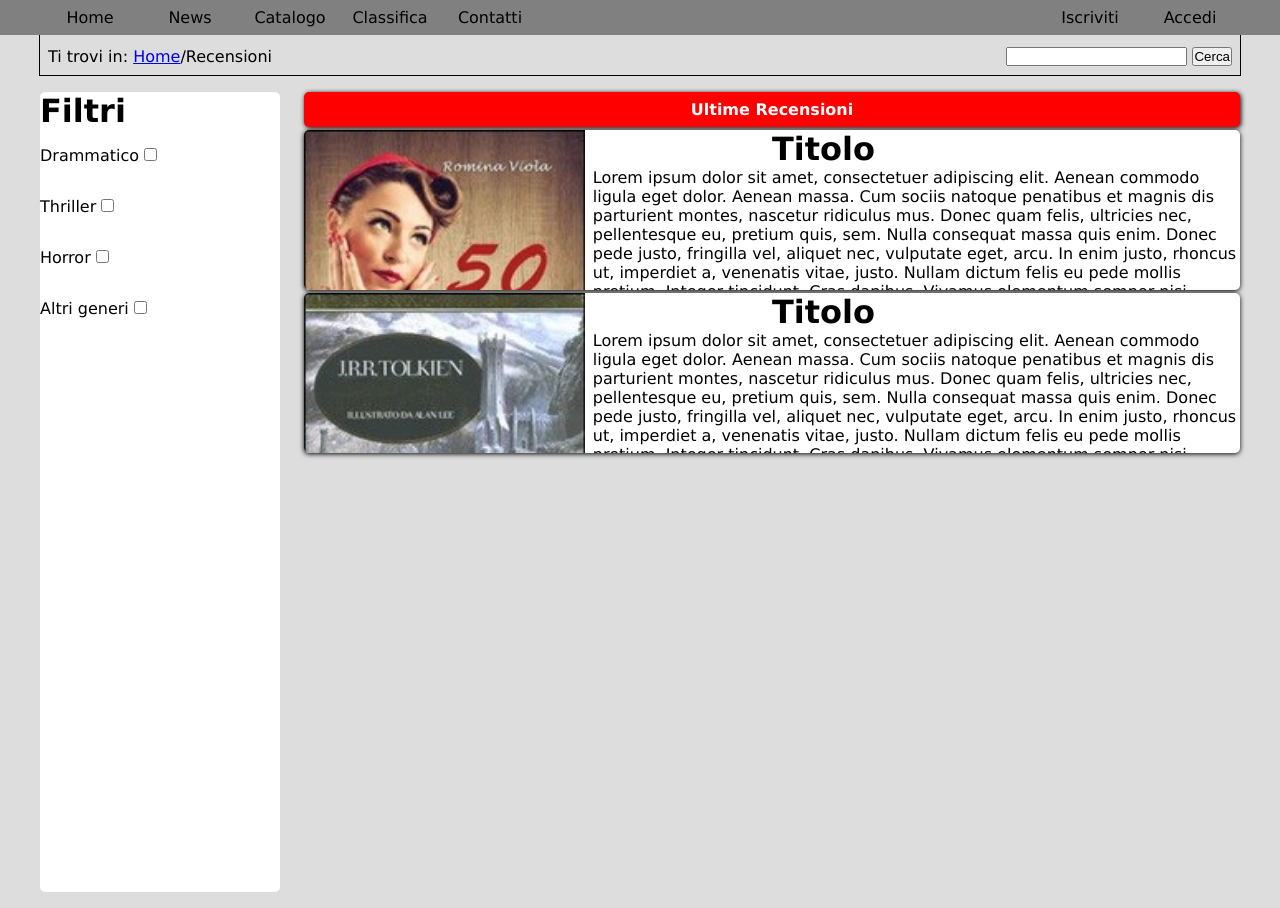
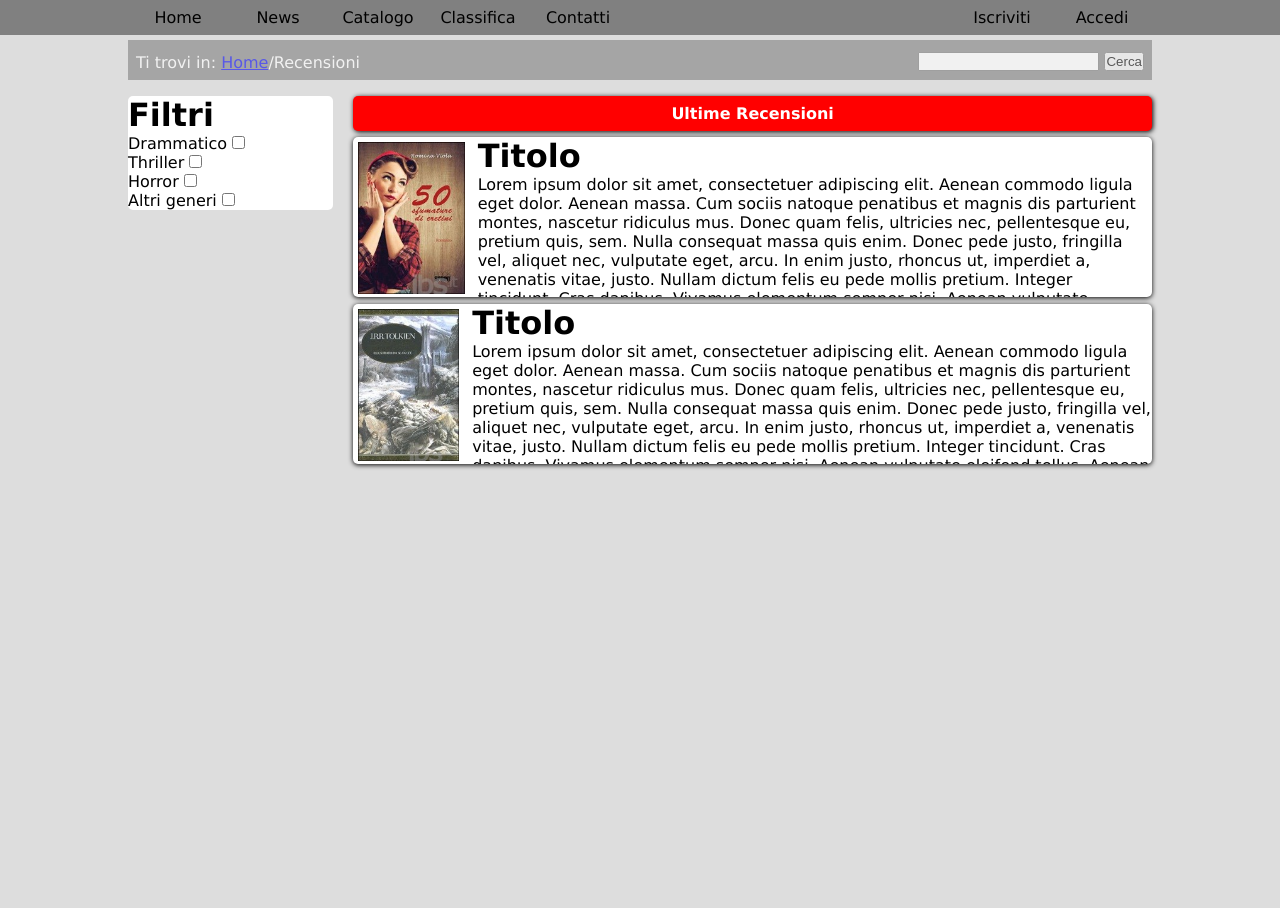
Before and after one commit to dallariva93/TecWeb, a PHP site: page /HTML/recensioni.html in a window 1280 px wide. After the commit the page ends 469 px from the top, so only its background shows below. Run offline with PHP 8.4, Linux system fonts and the light colour scheme.

Commit message:
Modifiche pensate in gruppo in data 6/12

```diff
--- a/CSS/screen.css
+++ b/CSS/screen.css
@@ -9,16 +9,17 @@ html, body{
 	background-color:#ddd;
 }
 textarea{
-	width: calc(100% - 2em);
+	width: 100%;
+	max-width: 100%;
 }
 
 .rightSmall {
 	float:right;
-	width: 30%;
+	width: 25%;
 }
 .leftBig {
 	float: left;
-	width: 68%;
+	width: 73%;
 }
 .rightBig {
 	float:right;
@@ -41,7 +42,7 @@ textarea{
 	margin-right: 2%;
 }
 .corpo {
-	max-width: 1200px;
+	max-width: 1024px;
 	margin-left: auto;
 	margin-right: auto;
 }
@@ -131,7 +132,7 @@ textarea{
 	background-color: grey;
 }
 .menu ul {
-	max-width: 1200px;
+	max-width: 1024px;
 	margin:auto ;
 	list-style-type: none;
 }
@@ -161,8 +162,10 @@ textarea{
 ***************************************************************/
 .breadcrumb {
 	min-height: 2.5em; /* Bug:; Dovrebbe ridimensionarsi da solo a seconda degli elementi interni*/
-	margin-top:2.1em;/* Bug: dovrebbe essere staccato dal menu senza dovergli dare la  distanza; */
-	border: 1px solid black;
+	margin-top:2.5em;/* Bug: dovrebbe essere staccato dal menu senza dovergli dare la  distanza; */
+	background-color: grey;
+	opacity:0.6;
+	color:white;
 
 }
 
@@ -209,7 +212,7 @@ textarea{
 }
 .elenco dd{
 	display: block;
-	margin-top: 0.2em;
+	margin-top: 0.4em;
 	height: 10em;
 	overflow: hidden;
 	background-color:#fff;
@@ -217,8 +220,9 @@ textarea{
 	box-shadow: 0 1px 5px black;
 }
 .elenco img{
+	margin:0.3em;
 	top: 0;
-	width: 30%;
+	height:9.5em;
 	float: left;
 	padding-right: 0.5em;
 }
@@ -231,7 +235,7 @@ textarea{
 	background-color: orange;
 }
 .elenco  h1{
-	margin-left: 50%;
+
 }
 /**************************************************************
 		FOOTER
@@ -261,7 +265,7 @@ textarea{
 .filtri {
 	margin-bottom: 1em;
 	margin-top: 1em;
-	height: 50em;
+
 	background-color: #fff;
 	border-radius: 5px;
 }
@@ -269,7 +273,7 @@ textarea{
 	margin-bottom: 1em;
 }
 .filtri > div{
-	padding: 1em 1em 1em 0;
+
 	width: 100%;
 }
 
--- a/CSS/tabletPortrait.css
+++ b/CSS/tabletPortrait.css
@@ -14,3 +14,10 @@
 .right {/* Bug: Essendo parte del menù dovrebbe prendere lo stesso colore degli altri elementi ma non è così */
 	background-color: grey;
 }
+
+.leftBig,.rightSmall,.leftSmall,.rightBig {
+	width:100%;
+}
+.leftBig ,.VleftSmall, .leftSmall{
+	margin-right: 0%;
+}
--- a/HTML/index.html
+++ b/HTML/index.html
@@ -102,8 +102,6 @@
 							</dd>
 
 							<dd><a href="">Novit&agrave;2</a></dd>
-							<dd><a href="">Novit&agrave;3</a></dd>
-							<dd><a href="">Novit&agrave;4</a></dd>
 					</dl>
 
 					<dl class="rightSmall">
```
